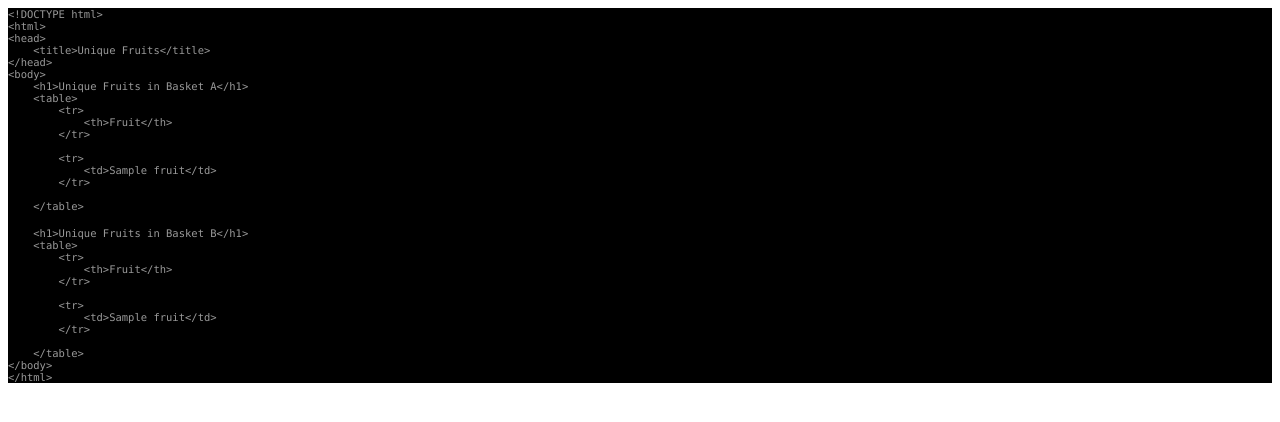
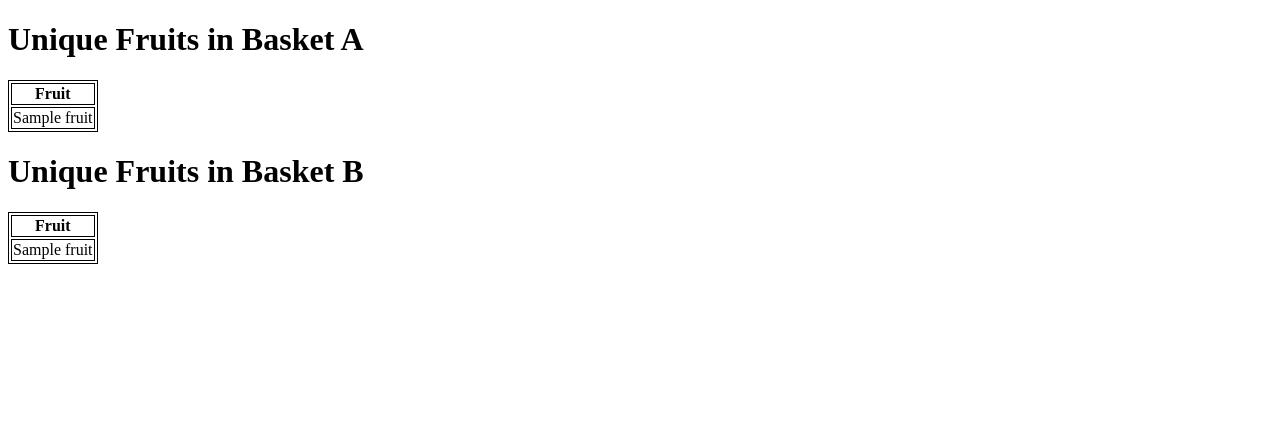
Before and after one commit to Sroftling/CSCI_3700_HW3, a Flask app: template HW3_example_4/templates/unique.html in a window 1280 px wide. Shown: the top 422 px of the page. Run offline with Flask 2, Linux system fonts and the light colour scheme; the template is opened without the code that fills it: most values are stand-ins (such as "Sample title", 1, 10 or a date in 2020); some libraries are stand-ins or nearby versions.

Commit message:
Update unique.html

```diff
--- a/HW3_example_4/templates/unique.html
+++ b/HW3_example_4/templates/unique.html
@@ -1,48 +1,36 @@
-<!DOCTYPE html PUBLIC "-//W3C//DTD HTML 4.01//EN" "http://www.w3.org/TR/html4/strict.dtd">
+<!DOCTYPE html>
 <html>
 <head>
-  <meta http-equiv="Content-Type" content="text/html; charset=utf-8">
-  <meta http-equiv="Content-Style-Type" content="text/css">
-  <title></title>
-  <meta name="Generator" content="Cocoa HTML Writer">
-  <meta name="CocoaVersion" content="2113.6">
-  <style type="text/css">
-    p.p1 {margin: 0.0px 0.0px 0.0px 0.0px; font: 10.5px Monaco; color: #ffffff; color: rgba(255, 255, 255, 0.6); -webkit-text-stroke: rgba(255, 255, 255, 0.6); background-color: #000000}
-    p.p2 {margin: 0.0px 0.0px 0.0px 0.0px; font: 10.5px Monaco; color: #ffffff; color: rgba(255, 255, 255, 0.6); -webkit-text-stroke: rgba(255, 255, 255, 0.6); background-color: #000000; min-height: 15.0px}
-    span.s1 {font-kerning: none}
-  </style>
+    <title>Unique Fruits</title>
+    <style>
+        table, th, td {
+            border: 1px solid black;
+        }
+    </style>
 </head>
 <body>
-<p class="p1"><span class="s1">&lt;!DOCTYPE html&gt;</span></p>
-<p class="p1"><span class="s1">&lt;html&gt;</span></p>
-<p class="p1"><span class="s1">&lt;head&gt;</span></p>
-<p class="p1"><span class="s1"><span class="Apple-converted-space">    </span>&lt;title&gt;Unique Fruits&lt;/title&gt;</span></p>
-<p class="p1"><span class="s1">&lt;/head&gt;</span></p>
-<p class="p1"><span class="s1">&lt;body&gt;</span></p>
-<p class="p1"><span class="s1"><span class="Apple-converted-space">    </span>&lt;h1&gt;Unique Fruits in Basket A&lt;/h1&gt;</span></p>
-<p class="p1"><span class="s1"><span class="Apple-converted-space">    </span>&lt;table&gt;</span></p>
-<p class="p1"><span class="s1"><span class="Apple-converted-space">        </span>&lt;tr&gt;</span></p>
-<p class="p1"><span class="s1"><span class="Apple-converted-space">            </span>&lt;th&gt;Fruit&lt;/th&gt;</span></p>
-<p class="p1"><span class="s1"><span class="Apple-converted-space">        </span>&lt;/tr&gt;</span></p>
-<p class="p1"><span class="s1"><span class="Apple-converted-space">        </span>{% for fruit in basket_a_fruits %}</span></p>
-<p class="p1"><span class="s1"><span class="Apple-converted-space">        </span>&lt;tr&gt;</span></p>
-<p class="p1"><span class="s1"><span class="Apple-converted-space">            </span>&lt;td&gt;{{ fruit }}&lt;/td&gt;</span></p>
-<p class="p1"><span class="s1"><span class="Apple-converted-space">        </span>&lt;/tr&gt;</span></p>
-<p class="p1"><span class="s1"><span class="Apple-converted-space">        </span>{% endfor %}</span></p>
-<p class="p1"><span class="s1"><span class="Apple-converted-space">    </span>&lt;/table&gt;</span></p>
-<p class="p2"><span class="s1"></span><br></p>
-<p class="p1"><span class="s1"><span class="Apple-converted-space">    </span>&lt;h1&gt;Unique Fruits in Basket B&lt;/h1&gt;</span></p>
-<p class="p1"><span class="s1"><span class="Apple-converted-space">    </span>&lt;table&gt;</span></p>
-<p class="p1"><span class="s1"><span class="Apple-converted-space">        </span>&lt;tr&gt;</span></p>
-<p class="p1"><span class="s1"><span class="Apple-converted-space">            </span>&lt;th&gt;Fruit&lt;/th&gt;</span></p>
-<p class="p1"><span class="s1"><span class="Apple-converted-space">        </span>&lt;/tr&gt;</span></p>
-<p class="p1"><span class="s1"><span class="Apple-converted-space">        </span>{% for fruit in basket_b_fruits %}</span></p>
-<p class="p1"><span class="s1"><span class="Apple-converted-space">        </span>&lt;tr&gt;</span></p>
-<p class="p1"><span class="s1"><span class="Apple-converted-space">            </span>&lt;td&gt;{{ fruit }}&lt;/td&gt;</span></p>
-<p class="p1"><span class="s1"><span class="Apple-converted-space">        </span>&lt;/tr&gt;</span></p>
-<p class="p1"><span class="s1"><span class="Apple-converted-space">        </span>{% endfor %}</span></p>
-<p class="p1"><span class="s1"><span class="Apple-converted-space">    </span>&lt;/table&gt;</span></p>
-<p class="p1"><span class="s1">&lt;/body&gt;</span></p>
-<p class="p1"><span class="s1">&lt;/html&gt;</span></p>
+    <h1>Unique Fruits in Basket A</h1>
+    <table>
+        <tr>
+            <th>Fruit</th>
+        </tr>
+        {% for fruit in basket_a_fruits %}
+        <tr>
+            <td>{{ fruit }}</td>
+        </tr>
+        {% endfor %}
+    </table>
+
+    <h1>Unique Fruits in Basket B</h1>
+    <table>
+        <tr>
+            <th>Fruit</th>
+        </tr>
+        {% for fruit in basket_b_fruits %}
+        <tr>
+            <td>{{ fruit }}</td>
+        </tr>
+        {% endfor %}
+    </table>
 </body>
 </html>
```
